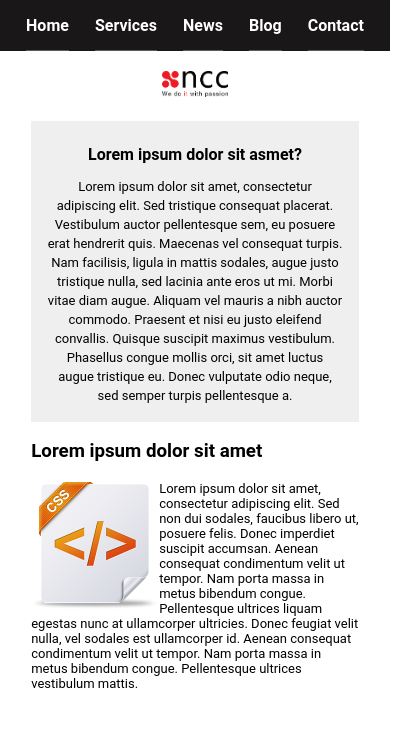
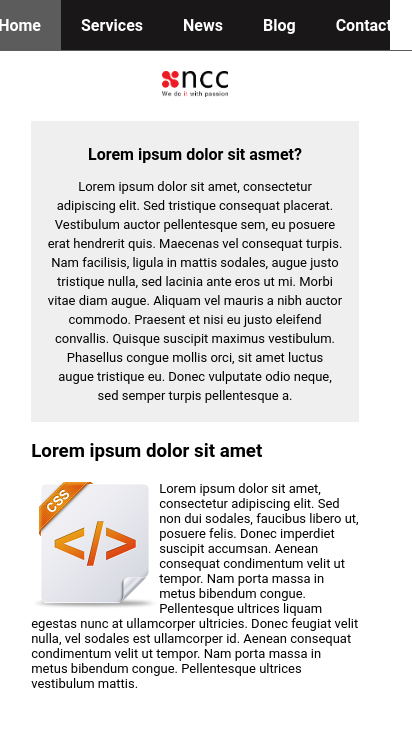
Before and after one commit to Arthur-Cap/NCC, a plain HTML site: page index.html in a window 390 px wide. Shown: the top 738 px of the page, 412 px wide, since content can reach past the window. Drawn offline with Linux system fonts and the light colour scheme.

Commit message:
Update style.css

```diff
--- a/style.css
+++ b/style.css
@@ -115,13 +115,13 @@ body {
       .choices {
         width: 100%;
         display: flex;
-        justify-content: space-evenly;
+        justify-content: center;
       }
       .content {
         padding-left: 8%;
       }
       .choice {
-        padding: 0;
+        padding: 0 20px;
       }
 
   }
```
